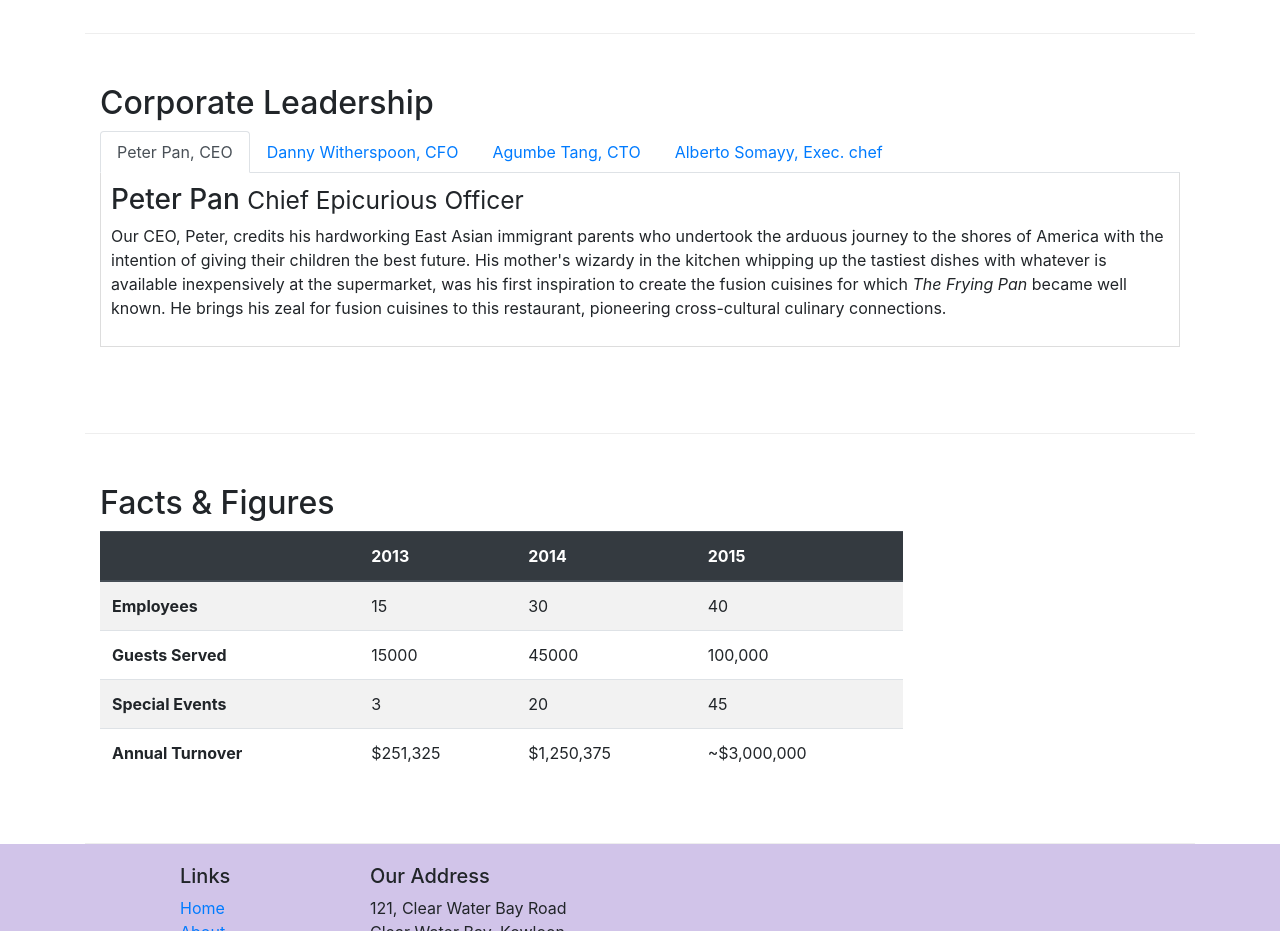
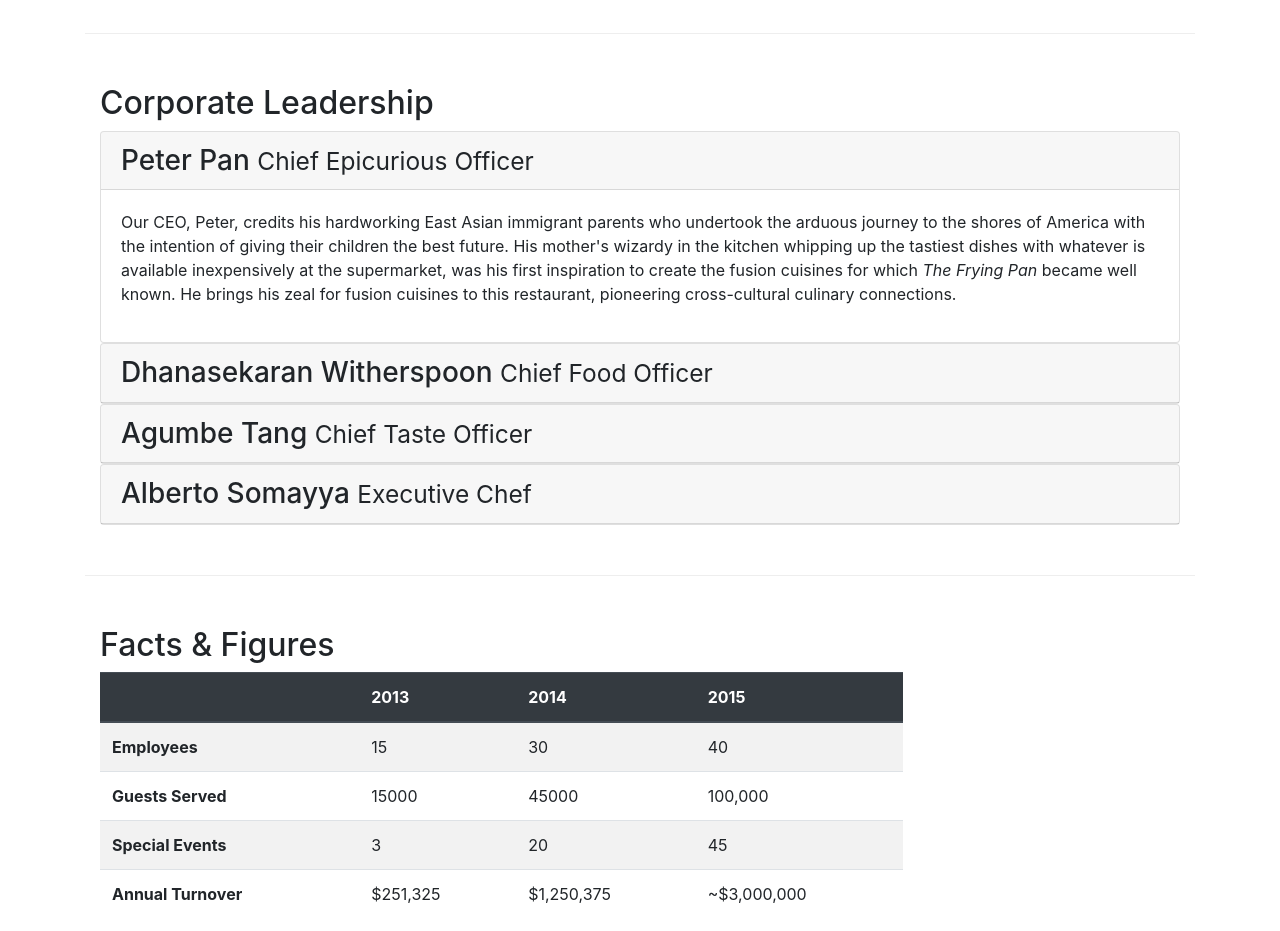
Before and after one commit to JaiAgarwal-24/ConFusion_Restaturant_BS_Coursera, a plain HTML site: page aboutus.html in a window 1280 px wide. Shown: the part 940-1871 px from the top of the page. Drawn offline with nearby package versions, Linux system fonts and the light colour scheme.

Commit message:
Accordion

```diff
--- a/aboutus.html
+++ b/aboutus.html
@@ -98,7 +98,10 @@
         <div class="row row-content">
             <div class="col-12">
                 <h2>Corporate Leadership</h2>
-                <ul class="nav nav-tabs">
+
+
+
+                <!-- <ul class="nav nav-tabs">
                     <li class="nav-item">
                         <a class="nav-link active" href="#peter" role="tab" data-toggle="tab">Peter Pan, CEO</a>
                     </li>
@@ -111,23 +114,63 @@
                     <li class="nav-item">
                         <a class="nav-link" href="#alberto" role="tab" data-toggle="tab">Alberto Somayy, Exec. chef</a>
                     </li>
-                </ul>
-                <div class="tab-content">
-                    <div role="tabpanel" class="tab-pane fade show active" id="peter">
-                        <h3>Peter Pan <small>Chief Epicurious Officer</small></h3>
-                        <p class = "d-none d-sm-block">Our CEO, Peter, credits his hardworking East Asian immigrant parents who undertook the arduous journey to the shores of America with the intention of giving their children the best future. His mother's wizardy in the kitchen whipping up the tastiest dishes with whatever is available inexpensively at the supermarket, was his first inspiration to create the fusion cuisines for which <em>The Frying Pan</em> became well known. He brings his zeal for fusion cuisines to this restaurant, pioneering cross-cultural culinary connections.</p>
+                </ul> -->
+                <div id="accordion">
+                    <div class="card">
+                        <div class="card-header" role="tab" id="peterhead">
+                            <h3 class="mb-0">
+                                <a data-toggle="collapse" data-target="#peter">
+                                    Peter Pan <small>Chief Epicurious Officer</small>
+                                </a>
+                            </h3>
+                        </div>
+                        <div role="tabpanel" class="collapse show" id="peter" data-parent="#accordion">
+                            <div class="card-body">
+                                <p class = "d-none d-sm-block">Our CEO, Peter, credits his hardworking East Asian immigrant parents who undertook the arduous journey to the shores of America with the intention of giving their children the best future. His mother's wizardy in the kitchen whipping up the tastiest dishes with whatever is available inexpensively at the supermarket, was his first inspiration to create the fusion cuisines for which <em>The Frying Pan</em> became well known. He brings his zeal for fusion cuisines to this restaurant, pioneering cross-cultural culinary connections.</p>
+                            </div>
+                        </div>
                     </div>
-                    <div role="tabpane2" class="tab-pane fade" id="danny">
-                        <h3>Dhanasekaran Witherspoon <small>Chief Food Officer</small></h3>
-                        <p class = "d-none d-sm-block">Our CFO, Danny, as he is affectionately referred to by his colleagues, comes from a long established family tradition in farming and produce. His experiences growing up on a farm in the Australian outback gave him great appreciation for varieties of food sources. As he puts it in his own words, <em>Everything that runs, wins, and everything that stays, pays!</em></p>
+                    <div class="card">
+                        <div class="card-header" role="tab" id="dannyhead">
+                            <h3  class="mb-0">
+                                <a data-toggle="collapse" data-target="#danny">
+                                    Dhanasekaran Witherspoon <small>Chief Food Officer</small>
+                                </a>
+                            </h3>
+                        </div>
+                        <div role="tabpanel" class="collapse" id="danny" data-parent="#accordion">
+                            <div class="card-bdy">
+                                <p class = "d-none d-sm-block">Our CFO, Danny, as he is affectionately referred to by his colleagues, comes from a long established family tradition in farming and produce. His experiences growing up on a farm in the Australian outback gave him great appreciation for varieties of food sources. As he puts it in his own words, <em>Everything that runs, wins, and everything that stays, pays!</em></p>
+                            </div>
+                        </div>
                     </div>
-                    <div role="tabpane3" class="tab-pane fade" id="agumbe">
-                        <h3>Agumbe Tang <small>Chief Taste Officer</small></h3>
-                        <p class = "d-none d-sm-block">Blessed with the most discerning gustatory sense, Agumbe, our CTO, personally ensures that every dish that we serve meets his exacting tastes. Our chefs dread the tongue lashing that ensues if their dish does not meet his exacting standards. He lives by his motto, <em>You click only if you survive my lick.</em></p>
+                    <div class="card">
+                        <div class="card-header" role="tab" id="agumbehead">
+                            <h3 class="mb-0">
+                                <a data-toggle="collapse" data-target="#agumbe">
+                                    Agumbe Tang <small>Chief Taste Officer</small>
+                                </a>
+                            </h3>
+                        </div>
+                        <div role="tabpanel" class="collapse" id="agumbe" data-parent="#accordion">
+                            <div class="card-body">
+                                <p class = "d-none d-sm-block">Blessed with the most discerning gustatory sense, Agumbe, our CTO, personally ensures that every dish that we serve meets his exacting tastes. Our chefs dread the tongue lashing that ensues if their dish does not meet his exacting standards. He lives by his motto, <em>You click only if you survive my lick.</em></p>
+                            </div>
+                        </div>
                     </div>
-                    <div role="tabpane4" class="tab-pane fade" id="alberto">
-                        <h3>Alberto Somayya <small>Executive Chef</small></h3>
-                        <p class = "d-none d-sm-block">Award winning three-star Michelin chef with wide International experience having worked closely with whos-who in the culinary world, he specializes in creating mouthwatering Indo-Italian fusion experiences. He says, <em>Put together the cuisines from the two craziest cultures, and you get a winning hit! Amma Mia!</em></p>
+                    <div class="card">
+                        <div class=" card-header" role="tab" id="albertohead">
+                            <h3 class="mb-0">
+                                <a data-toggle="collapse" data-target="#alberto">
+                                    Alberto Somayya <small>Executive Chef</small>
+                                </a>
+                            </h3>
+                        </div>
+                        <div role="tabpanel" class="collapse" id="alberto" data-parent="#accordion">
+                            <div class="card-body">
+                                <p class = "d-none d-sm-block">Award winning three-star Michelin chef with wide International experience having worked closely with whos-who in the culinary world, he specializes in creating mouthwatering Indo-Italian fusion experiences. He says, <em>Put together the cuisines from the two craziest cultures, and you get a winning hit! Amma Mia!</em></p>
+                            </div>
+                        </div>
                     </div>
                 </div>
             </div>
```
